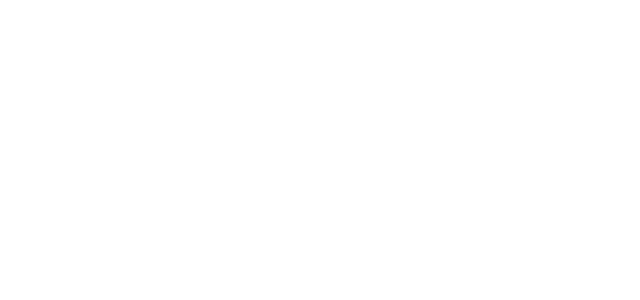
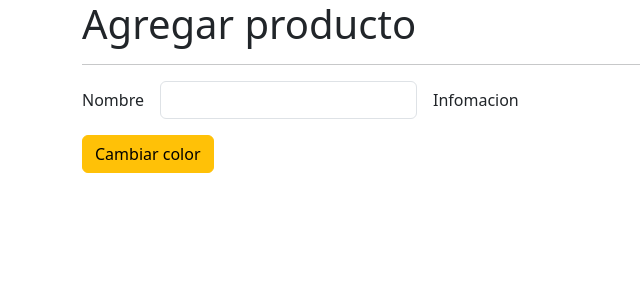
Before and after one commit to CinTutuDev/directiveSignals, an Angular app: page /products/product in a window 1280 px wide. Before the commit this address led to /. Shown: the top 300 px of the page, without its empty margins (0-640 px from the left). Built offline with nearby package versions, Linux system fonts and the light colour scheme.

Commit message:
➕ Making(aApp structure)

```diff
--- a/src/app/app-routing.module.ts
+++ b/src/app/app-routing.module.ts
@@ -1,10 +1,21 @@
 import { NgModule } from '@angular/core';
 import { RouterModule, Routes } from '@angular/router';
 
-const routes: Routes = [];
+const routes: Routes = [
+  {
+    path: 'products',
+    loadChildren: () =>
+      import('./products/products.module').then((m) => m.ProductsModule),
+  },
+
+  {
+    path: '**',
+    redirectTo: 'products',
+  },
+];
 
 @NgModule({
   imports: [RouterModule.forRoot(routes)],
-  exports: [RouterModule]
+  exports: [RouterModule],
 })
-export class AppRoutingModule { }
+export class AppRoutingModule {}
--- /dev/null
+++ b/src/app/products/pages/product-page/product-page.component.html
@@ -0,0 +1,21 @@
+<h1>Agregar producto</h1>
+<hr />
+
+<form action="">
+  <div class="row g-3 align-items-center mb-3">
+    <div class="col-auto">
+      <label for="">Nombre</label>
+    </div>
+    <div class="col-auto">
+      <input type="text" name="" id="" class="form-control" />
+    </div>
+    <div class="col-auto">
+      <span>Infomacion</span>
+    </div>
+  </div>
+  <div class="row">
+    <div class="col">
+      <button type="button" class="btn btn-warning">Cambiar color</button>
+    </div>
+  </div>
+</form>
```
Also changed, not shown: src/app/products/pages/product-page/product-page.component.ts (added, +9 -0 lines), src/app/products/products-routing.module.ts (added, +25 -0 lines), src/app/products/products.module.ts (added, +20 -0 lines), src/app/products/pages/product-page/product-page.component.scss (added).
